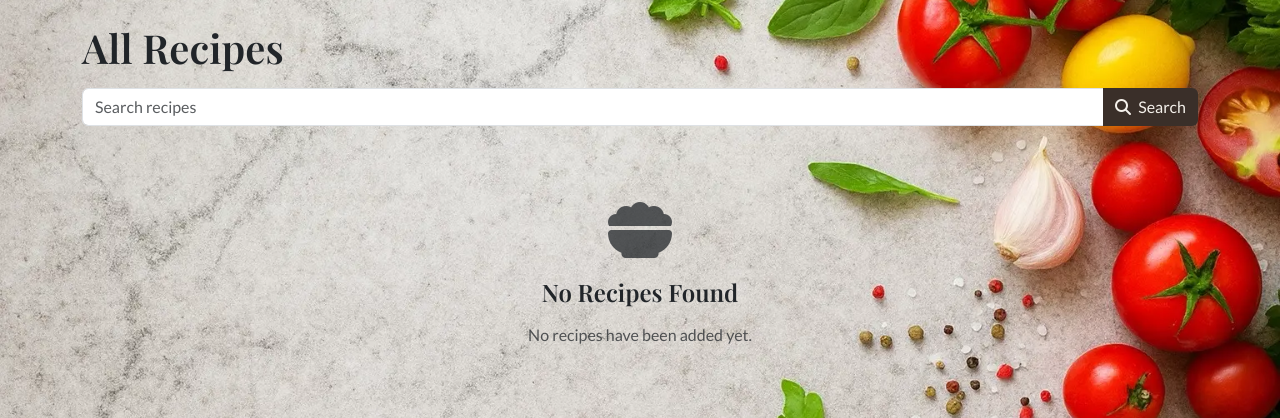
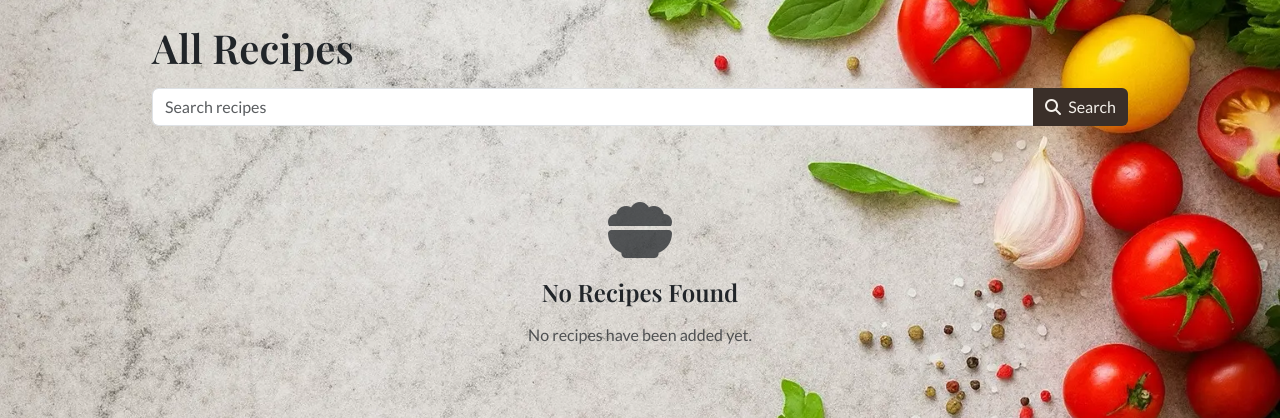
Before and after one commit to jolantadjatlova/easy-eats-kitchen, a Django app: page /recipes/ in a window 1280 px wide. Shown: the part 91-509 px from the top of the page. Run offline with Django 4.2, Linux system fonts and the light colour scheme; data that the repository does not hold is empty.

Commit message:
Improve recipe page layout with constrained width and proper spacing

```diff
--- a/static/css/style.css
+++ b/static/css/style.css
@@ -90,3 +90,8 @@ h1, h2, h3, h4, h5 {
   border-radius: 0.375rem;
   padding: 1rem;
 }
+/* Recipe page layout constraints */
+.recipe-page-content {
+  max-width: 1000px;
+  margin-left: 4gitrem;
+}
--- a/templates/recipes/my_recipes.html
+++ b/templates/recipes/my_recipes.html
@@ -2,7 +2,7 @@
 {% load static %}
 
 {% block content %}
-<div class="container my-4">
+<div class="container my-4 recipe-page-content">
   <div class="d-flex justify-content-between align-items-center mb-3">
     <h1 class="mb-0">My Recipes</h1>
 
--- a/templates/recipes/recipes.html
+++ b/templates/recipes/recipes.html
@@ -2,7 +2,7 @@
 {% load static %}
 
 {% block content %}
-<div class="container my-4">
+<div class="container my-4 recipe-page-content">
   <h1 class="mb-3">
     {% if category %}
       {{ category.name }} Recipes
```
